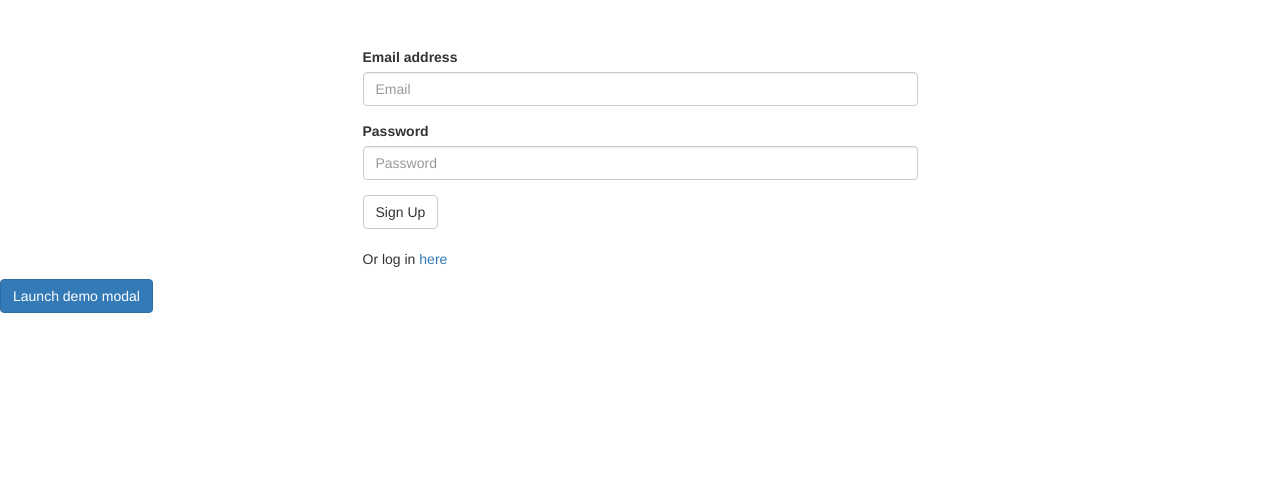
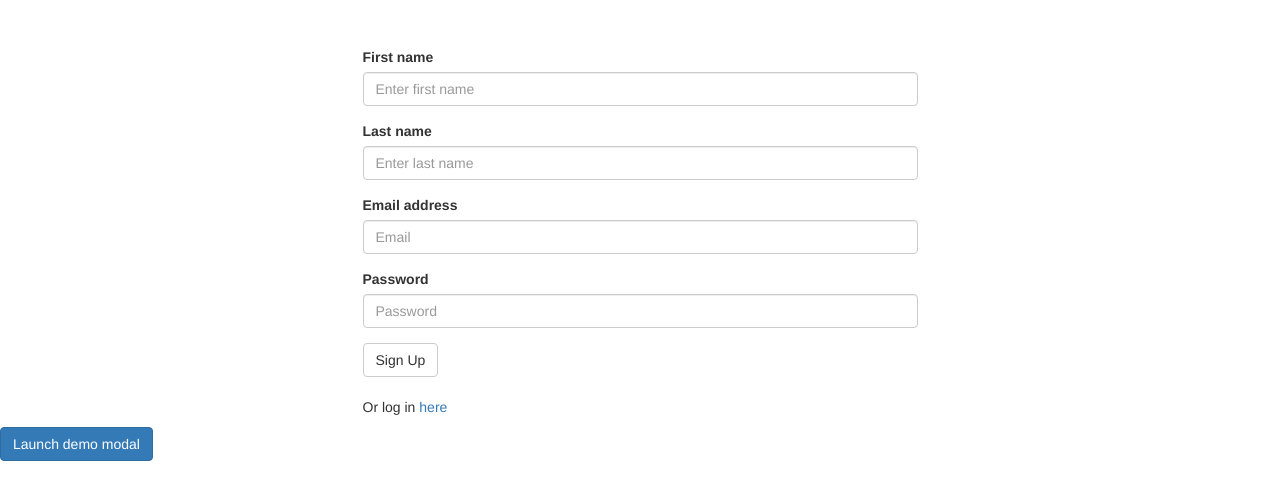
Before and after one commit to sunshinecuneo/Project-2, a website: page public/signup.html in a window 1280 px wide. Shown: the part 126-626 px from the top of the page. Drawn offline with nearby package versions, Linux system fonts and the light colour scheme.

Commit message:
added name fields

```diff
--- a/public/signup.html
+++ b/public/signup.html
@@ -21,6 +21,14 @@
       <div class="col-md-6 col-md-offset-3">
         <h2>Sign Up Form</h2>
         <form class="signup">
+            <div class="form-group">
+                <label for="firstName">First name</label>
+                <input type="text" class="form-control" id="firstName" placeholder="Enter first name">
+              </div>
+              <div class="form-group">
+                  <label for="lastName">Last name</label>
+                  <input type="text" class="form-control" id="LastName" placeholder="Enter last name">
+                </div>
           <div class="form-group">
             <label for="exampleInputEmail1">Email address</label>
             <input type="email" class="form-control" id="email-input" placeholder="Email">
```
